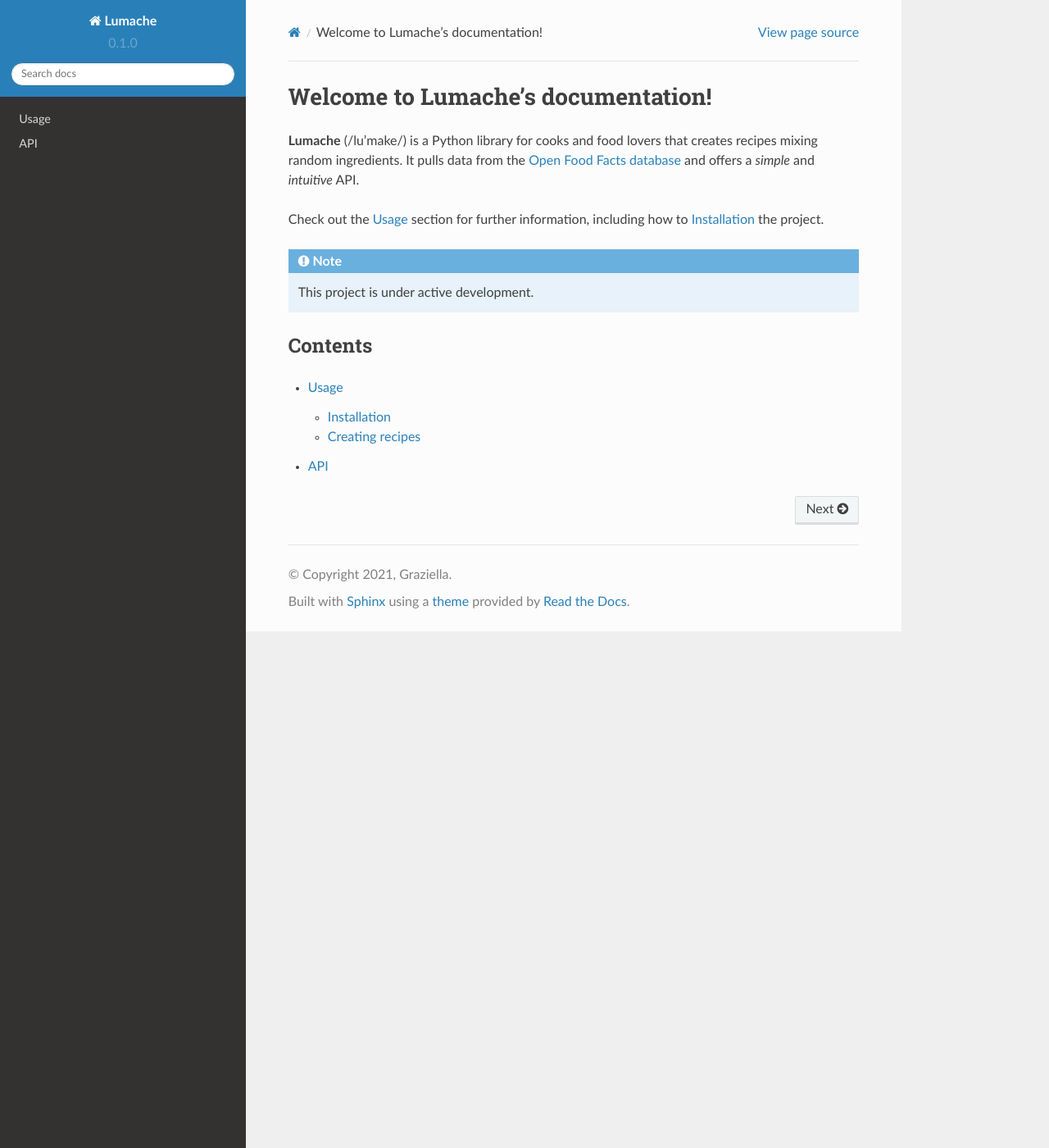
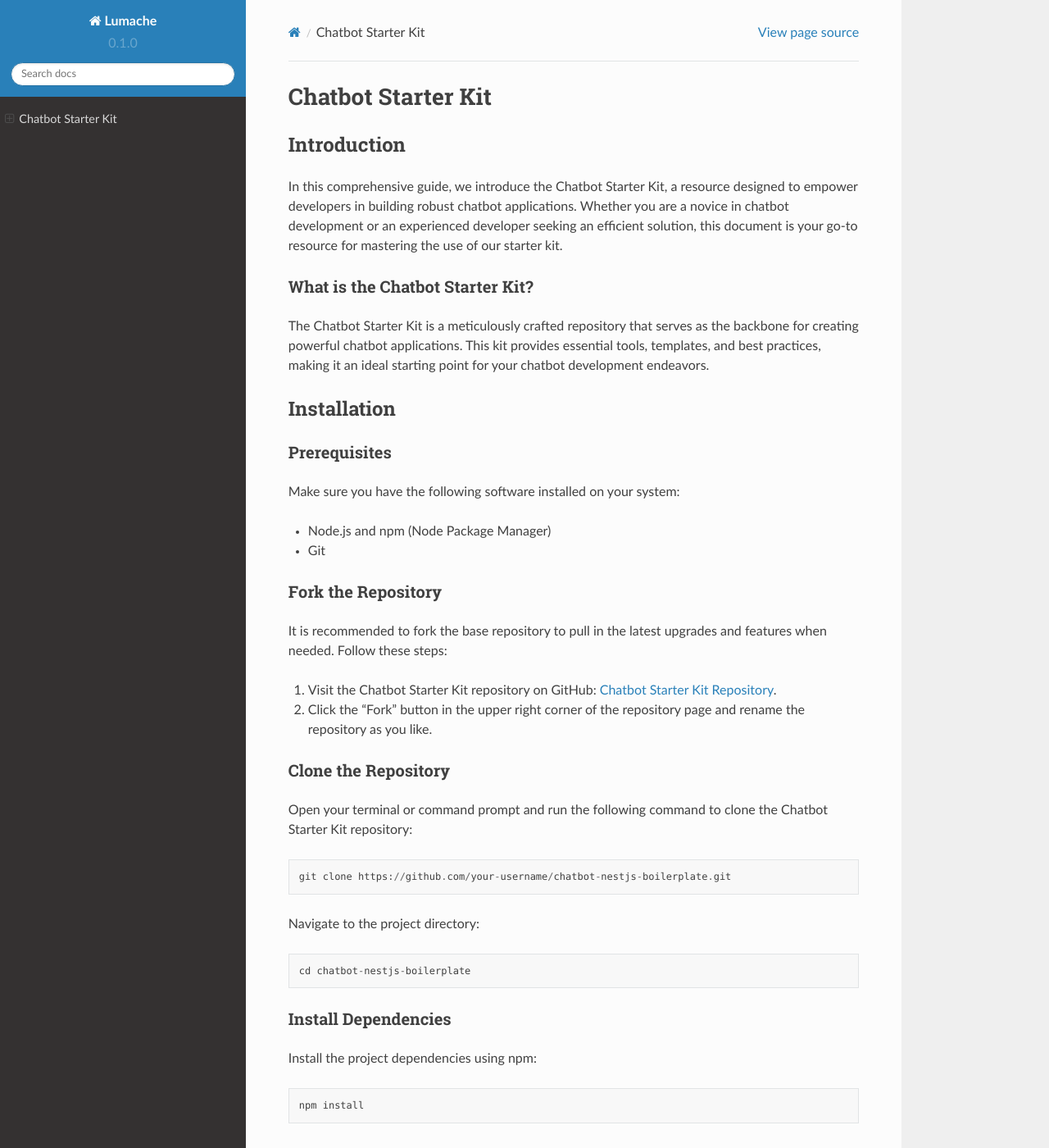
Before and after one commit to Priyanka-sharma181/Chatbot-Development-Guide, a Sphinx documentation site: the page built from docs/source/index.rst, in a window 1280 px wide and 1400 px high. Shown: the whole window at 82% size. Built offline with Sphinx 7.4.7 and the Read the Docs theme 2.0.0, drawn with Linux system fonts in a browser that asks for light colours; some of the changed text lies outside the part shown.

Commit message:
update introducation

```diff
--- a/docs/source/index.rst
+++ b/docs/source/index.rst
@@ -1,22 +1,90 @@
-Welcome to Lumache's documentation!
-===================================
+Chatbot Starter Kit
+====================
 
-**Lumache** (/lu'make/) is a Python library for cooks and food lovers
-that creates recipes mixing random ingredients.
-It pulls data from the `Open Food Facts database <https://world.openfoodfacts.org/>`_
-and offers a *simple* and *intuitive* API.
+Introduction
+------------
 
-Check out the :doc:`usage` section for further information, including
-how to :ref:`installation` the project.
+In this comprehensive guide, we introduce the Chatbot Starter Kit, a resource designed to empower developers in building robust chatbot applications. Whether you are a novice in chatbot development or an experienced developer seeking an efficient solution, this document is your go-to resource for mastering the use of our starter kit.
 
-.. note::
+What is the Chatbot Starter Kit?
+~~~~~~~~~~~~~~~~~~~~~~~~~~~~~~~~~
 
-   This project is under active development.
+The Chatbot Starter Kit is a meticulously crafted repository that serves as the backbone for creating powerful chatbot applications. This kit provides essential tools, templates, and best practices, making it an ideal starting point for your chatbot development endeavors.
 
-Contents
---------
+Installation
+------------
 
-.. toctree::
+Prerequisites
+~~~~~~~~~~~~~
 
-   usage
-   api
+Make sure you have the following software installed on your system:
+
+- Node.js and npm (Node Package Manager)
+- Git
+
+Fork the Repository
+~~~~~~~~~~~~~~~~~~~~
+
+It is recommended to fork the base repository to pull in the latest upgrades and features when needed. Follow these steps:
+
+1. Visit the Chatbot Starter Kit repository on GitHub: `Chatbot Starter Kit Repository <https://github.com/madgicaltechdom/chatbot-nestjs-boilerplate>`_.
+2. Click the "Fork" button in the upper right corner of the repository page and rename the repository as you like.
+
+Clone the Repository
+~~~~~~~~~~~~~~~~~~~~~
+
+Open your terminal or command prompt and run the following command to clone the Chatbot Starter Kit repository::
+
+    git clone https://github.com/your-username/chatbot-nestjs-boilerplate.git
+
+Navigate to the project directory::
+
+    cd chatbot-nestjs-boilerplate
+
+Install Dependencies
+~~~~~~~~~~~~~~~~~~~~
+
+Install the project dependencies using npm::
+
+    npm install
+
+Repository Overview
+-------------------
+
+Our Chatbot Starter Kit repository is organized as follows:
+
+- ``/src``: Contains the source code of the chatbot application.
+- ``/tests``: Test cases and testing utilities.
+- ``/.env``: Configuration file for environment variables.
+
+Understanding the /src Folder
+~~~~~~~~~~~~~~~~~~~~~~~~~~~~~~
+
+The ``/src`` folder is organized into various subdirectories that play distinct roles in the development process. Below is an overview:
+
+- ``/src``
+    - ``chat``
+        - ``chatbot.service.ts``
+        - ``chatbot.module.ts``
+    - ``common``
+        - ``exception``
+            - ``custom.exception.ts``
+            - ``http-exception.filter.ts``
+        - ``middleware``
+            - ``logger.helper.ts``
+            - ``logger.middleware.ts``
+        - ``utils``
+            - ``date.service.ts``
+    - ``config``
+        - ``database-config.service.ts``
+    - ``i18n``
+        - ``hi``
+            - ``localized-strings.ts``
+        - ``en``
+            - ``localized-strings.ts``
+    - ... (continued)
+
+Conclusion
+----------
+
+In conclusion, this document provides a comprehensive overview of our Chatbot Starter Kit, empowering developers to build robust applications efficiently. With essential tools, best practices, and detailed explanations of the repository's structure, developers can harness the power of this kit. By following the installation steps, understanding the repository organization, and exploring the various modules, developers can embark on their chatbot development journey with confidence. The well-organized structure, combined with clear explanations, ensures a seamless experience, making this starter kit an invaluable resource for creating sophisticated chatbot applications.
```
Also changed, not shown: docs/source/api.rst (+59 -5 lines), docs/source/usage.rst (deleted, +0 -33 lines).
